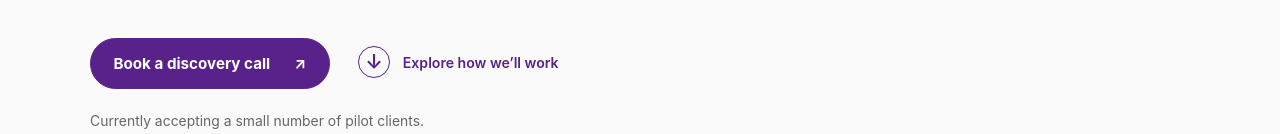
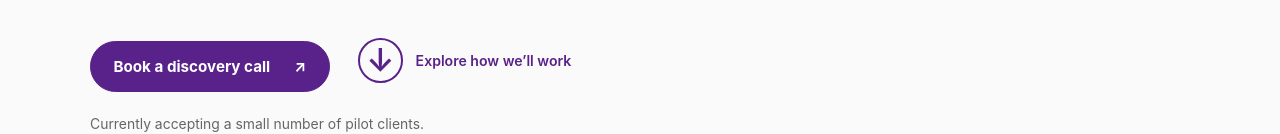
Before and after one commit to albidrez/albidrez.co, a plain HTML site: page index.html in a window 1280 px wide. Shown: the part 574-708 px from the top of the page. Drawn offline with Linux system fonts and the light colour scheme.

Commit message:
Enlarge purple scroll arrow for visibility

```diff
--- a/style.css
+++ b/style.css
@@ -20,7 +20,7 @@ p { line-height: 1.6; }
 .button-primary:hover, .button-primary:focus-visible { background: #411466; }
 .availability { margin-top: 1.3rem; font-size: .87rem; color: var(--muted); }
 .scroll-cue { display: inline-flex; align-items: center; gap: .8rem; margin-top: 1.2rem; margin-left: 1.5rem; color: var(--purple); text-decoration: none; font-size: .88rem; font-weight: 600; }
-.scroll-arrow { display: inline-flex; align-items: center; justify-content: center; width: 2rem; height: 2rem; border: 1px solid var(--purple); border-radius: 50%; color: var(--purple); font-size: 1.25rem; transition: transform .15s; }
+.scroll-arrow { display: inline-flex; align-items: center; justify-content: center; width: 2.8rem; height: 2.8rem; border: 2px solid var(--purple); border-radius: 50%; color: var(--purple); font-size: 2rem; font-weight: 600; transition: transform .15s; }
 .scroll-cue:hover, .scroll-cue:focus-visible { color: var(--purple); }
 .scroll-cue:hover .scroll-arrow, .scroll-cue:focus-visible .scroll-arrow { transform: translateY(3px); }
 #approach { scroll-margin-top: 1.5rem; }
```
